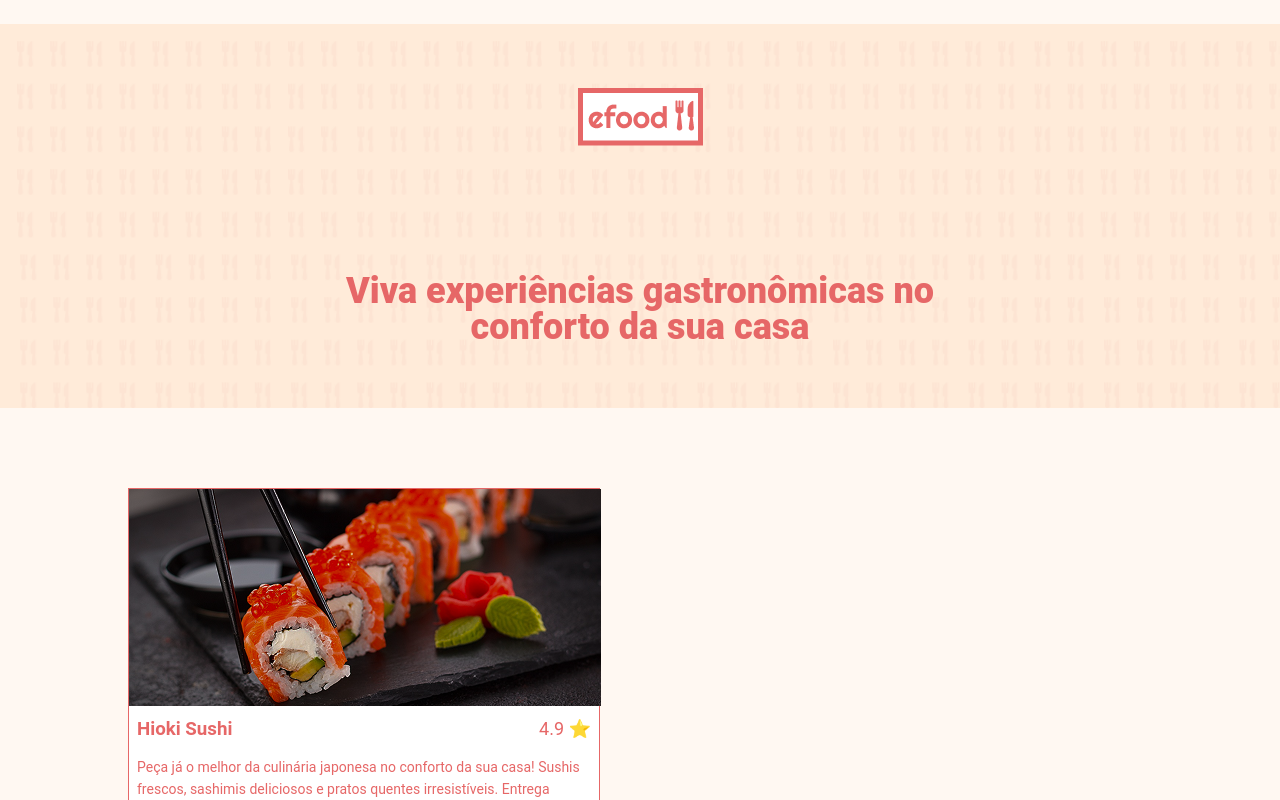
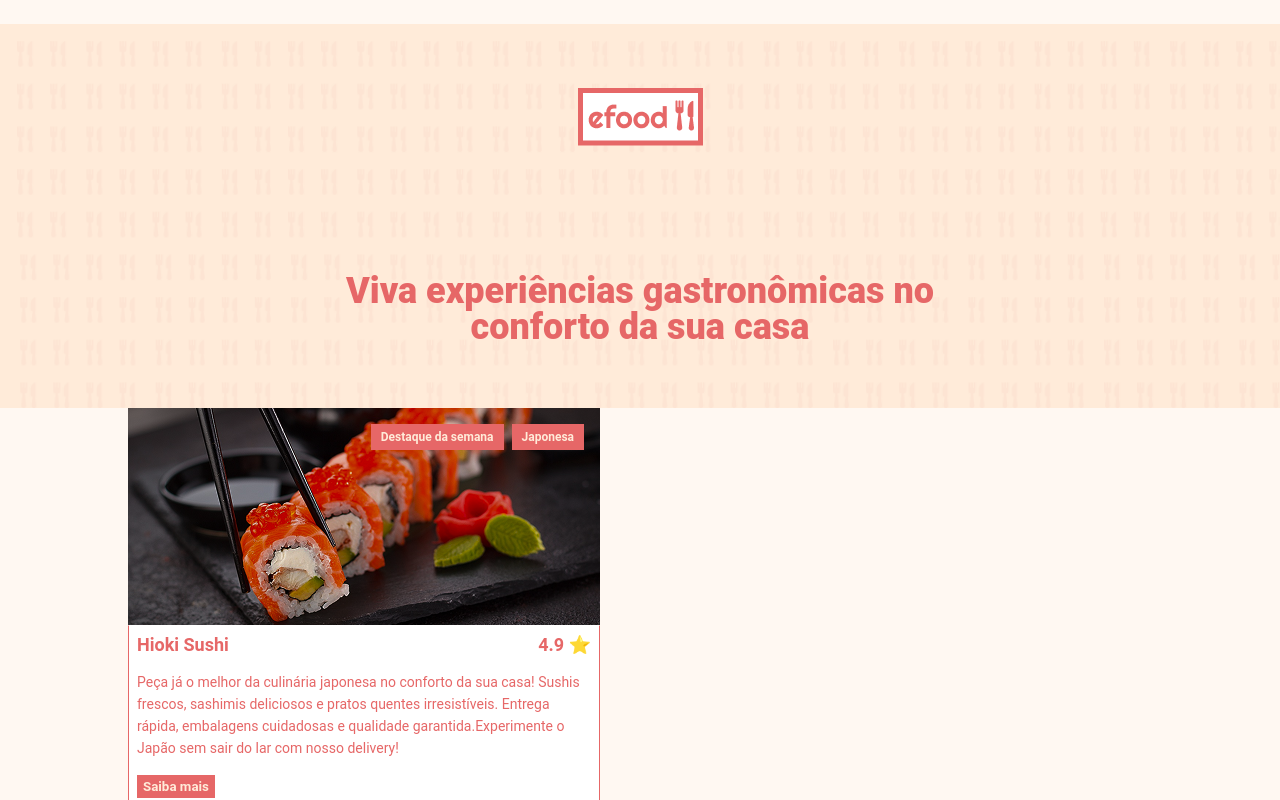
Before and after one commit to Enge-Olate/efood, a React (Vite) app: page / in a window 1280 px wide. Shown: the top 800 px of the page. Built offline with nearby package versions, Linux system fonts and the light colour scheme.

Commit message:
Commit 6: refinando o card do Bistro.

```diff
--- a/src/components/Bistro/index.tsx
+++ b/src/components/Bistro/index.tsx
@@ -1,25 +1,35 @@
-import { Container } from "../../globalStyle";
-import { Card, DivInfos, InfoBistro, TitleBistro } from "./style";
-import sushi from "../../assets/sushi.png";
-import Button from "../Button";
-export default function Bistros() {
+import { Container } from '../../globalStyle';
+import Button from '../Button';
+import * as S from './style';
+
+type RestaurantProps = {
+    name: string;
+    rating: number;
+    description: string;
+    image: string;
+    tags: string[];
+}
+
+export default function Bistro({ name, rating, description, image, tags }: RestaurantProps) {
     return (
+        <Container>
+            <S.CardContainer>
+                <S.ImageWrapper>
+                    <img src={image} alt={name} />
+                    <S.TagContainer>
+                        {tags.map(tag => <S.Tag key={tag}>{tag}</S.Tag>)}
+                    </S.TagContainer>
+                </S.ImageWrapper>
 
-        <Container>
-            <Card>
-                <img src={sushi} alt="Comida japonesa." />
-                <DivInfos>
-                    <div>
-                    <TitleBistro>Hioki Sushi</TitleBistro>
-                    <span>4.9 ⭐</span>
-                    </div>
-                    <InfoBistro>
-                        Peça já o melhor da culinária japonesa no conforto da sua casa! Sushis frescos, sashimis deliciosos e pratos quentes irresistíveis. Entrega rápida, embalagens cuidadosas e qualidade garantida.Experimente o Japão sem sair do lar com nosso delivery!
-                    </InfoBistro>
+                <S.Content>
+                    <S.Header>
+                        <h3>{name}</h3>
+                        <S.Rating>{rating} ⭐</S.Rating>
+                    </S.Header>
+                    <p>{description}</p>
                     <Button />
-                </DivInfos>
-            </Card>
+                </S.Content>
+            </S.CardContainer>
         </Container>
     );
-
-}
+};
--- a/src/components/Bistro/style.ts
+++ b/src/components/Bistro/style.ts
@@ -1,40 +1,64 @@
-import styled from "styled-components";
-import { colors } from "../../globalStyle";
+import styled from 'styled-components';
+import { colors } from '../../globalStyle';
 
-export const Card = styled.div`
-    width: 472px;
-    height: auto;
-    margin-top: 80px;
-    margin-bottom: 120px;
-    background-color: ${colors.bcc};
-    position: relative;
-    color: ${colors.cft};
-    border: 1px solid;
+export const CardContainer = styled.article`
+  background: ${colors.bcc};
+  max-width: 472px;
+  position: relative;
+`;
 
-    `
-    export const TitleBistro = styled.h3`
-    font-weight: 700;
-    margin-bottom: 16px;
-    `
-    export const InfoBistro = styled.p`
-    max-width:456px;
-    width:100%;
+export const ImageWrapper = styled.div`
+  position: relative;
+  width: 100%;
+  height: 217px;
+
+  img {
+    width: 100%;
+    height: 100%;
+    object-fit: cover;
+  }
+`;
+
+export const TagContainer = styled.div`
+  position: absolute;
+  top: 16px;
+  right: 16px;
+  display: flex;
+  gap: 8px;
+`;
+
+export const Tag = styled.span`
+  background-color: ${colors.cft};
+  color: ${colors.bcf};
+  padding: 6px 10px;
+  font-size: 12px;
+  font-weight: bold;
+`;
+
+export const Content = styled.div`
+  padding: 8px;
+  color: ${colors.cft};
+  border: 1px solid #E66767;
+  border-top-color:transparent;
+  p {
+    font-size: 14px;
     line-height: 22px;
-    font-weight: 400px;
-    font-size: 14px;
-    margin-bottom: 16px;
+    margin: 16px 0;
+  }
+`;
 
-    `
-    export const DivInfos = styled.div`
-    padding: 8px;
-    div{
-        display: flex;
-        align-content: center;
-        justify-content: space-between;
-        text-align: center;
-    }
-    span{
-        font-size:18px;
-    }
+export const Header = styled.div`
+  display: flex;
+  justify-content: space-between;
+  align-items: center;
 
-`
+  h3 {
+    font-size: 18px;
+    font-weight: bold;
+  }
+`;
+
+export const Rating = styled.span`
+  font-weight: bold;
+  font-size: 18px;
+`;
--- a/src/components/Button/style.ts
+++ b/src/components/Button/style.ts
@@ -2,11 +2,10 @@ import styled from "styled-components";
 import { colors } from "../../globalStyle";
 
 export const ButtonLink = styled.button`
-    width: 82px;
-    height: 24px;
     padding: 4px 6px;
     background-color: ${colors.bcbl};
     color: ${colors.bcf};
     font-weight:700;
     border: none;
+    cursor: pointer;
 `
--- a/src/components/pages/home/index.tsx
+++ b/src/components/pages/home/index.tsx
@@ -1,12 +1,18 @@
-import Bistros from "../../Bistro";
+import Bistro from "../../Bistro";
 import Footer from "../../Footer";
 import Header from "../../Header";
-
+import sushi from "../../../assets/sushi.png"
 export default function Home(){
     return(
         <>
             <Header/>
-            <Bistros/>
+            <Bistro
+                name="Hioki Sushi "
+                image={sushi}
+                rating={4.9}
+                description="Peça já o melhor da culinária japonesa no conforto da sua casa! Sushis frescos, sashimis deliciosos e pratos quentes irresistíveis. Entrega rápida, embalagens cuidadosas e qualidade garantida.Experimente o Japão sem sair do lar com nosso delivery!"
+                tags={["Destaque da semana", "Japonesa"]}
+            />
             <Footer/>
         </>
     );
```
